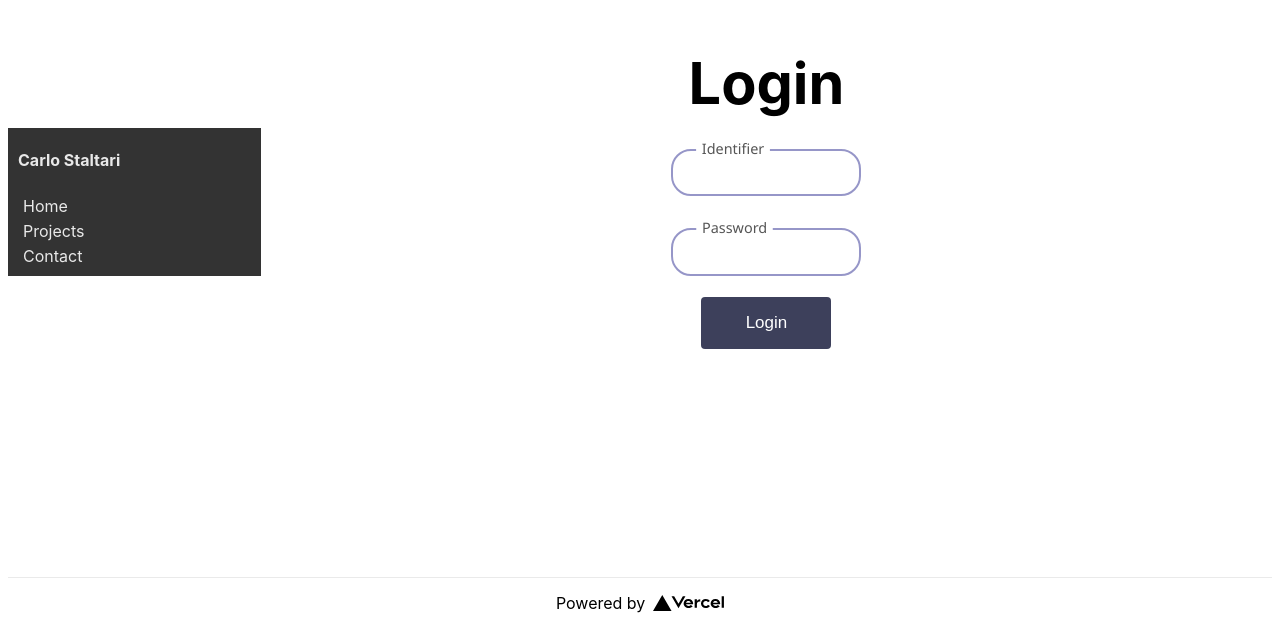
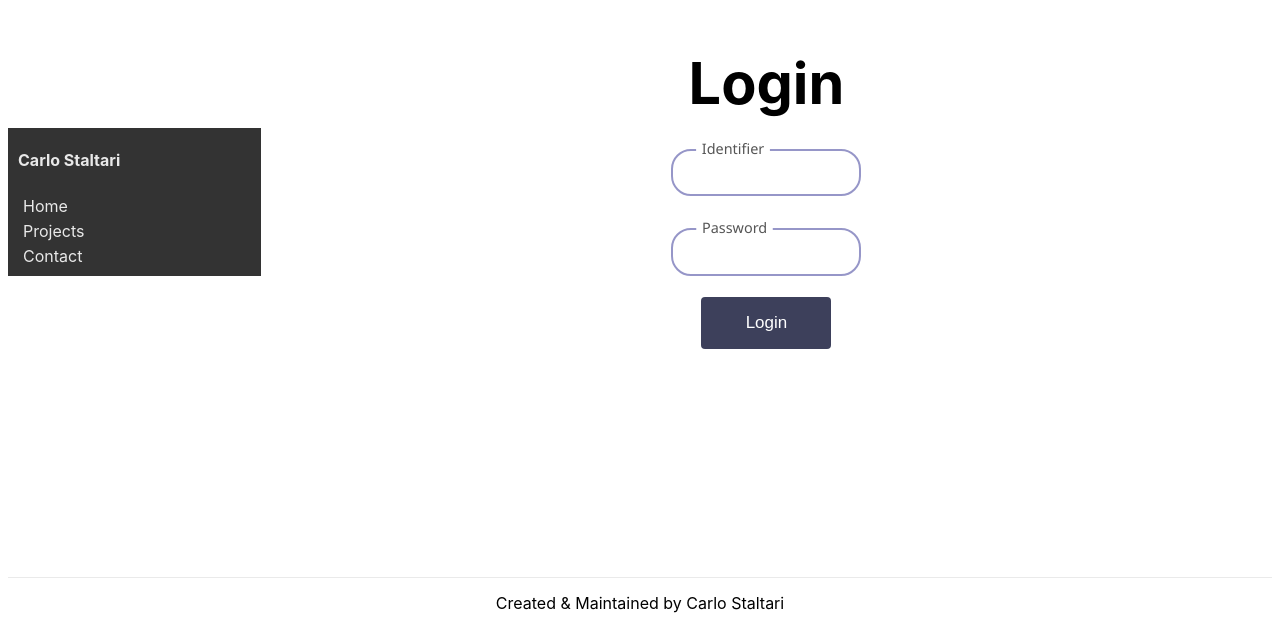
Before and after one commit to Carstal/Portfolio, a Next.js app in the folder nextjs-blog/: page /admin in a window 1280 px wide. Shown: the part 173-800 px from the top of the page. Built offline with nearby package versions, Linux system fonts and the light colour scheme.

Commit message:
New Footer

```diff
--- a/nextjs-blog/pages/admin/index.js
+++ b/nextjs-blog/pages/admin/index.js
@@ -31,7 +31,7 @@ export default function Home() {
         <h3 className={styles.title}>
             Login
         </h3>
-
+        {/* TODO: Login Handling */}
         <div className="container">
           <div className="card mt-5">
             <form className="card-body" action="/api/login" method="POST">
@@ -61,12 +61,11 @@ export default function Home() {
 
       <footer>
         <a
-          href="https://vercel.com?utm_source=create-next-app&utm_medium=default-template&utm_campaign=create-next-app"
+          href="https://github.com/Carstal"
           target="_blank"
           rel="noopener noreferrer"
         >
-          Powered by{' '}
-          <img src="/vercel.svg" alt="Vercel" className={styles.logo} />
+          Created & Maintained by Carlo Staltari
         </a>
       </footer>
 
```
